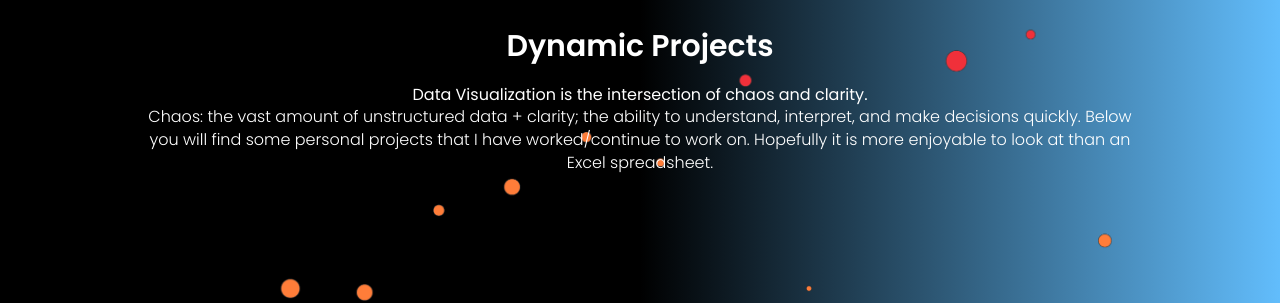
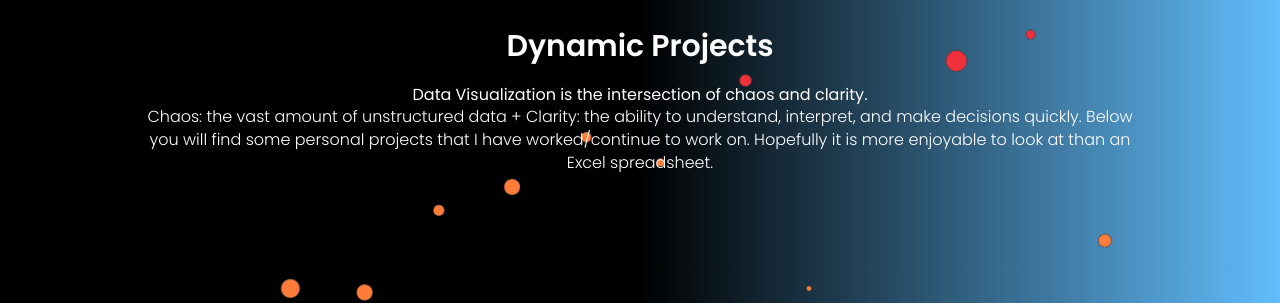
Before and after one commit to boombranco/boombranco.github.io, a Jekyll site: the page projects.html, which Jekyll copies as it is, in a window 1280 px wide. Shown: the part 239-542 px from the top of the page. Built offline with Jekyll 4.4.1, drawn with Linux system fonts in a browser that asks for light colours; nearby versions of some CDN libraries.

Commit message:
Updating opening paragraph

```diff
--- a/projects.html
+++ b/projects.html
@@ -81,7 +81,7 @@
           <div class="col-lg-10">
             <div class="generic-banner-content">
               <h2 class="text-white bubbles-title">Dynamic Projects</h2>
-              <p class="text-white bubbles-text"><strong>Data Visualization is the intersection of chaos and clarity.</strong><br> Chaos: the vast amount of unstructured data + clarity; the ability to understand, interpret, and make decisions quickly. Below you will find some personal projects that I have worked/continue to work on. Hopefully it is more enjoyable to look at than an Excel spreadsheet.</p>
+              <p class="text-white bubbles-text"><strong>Data Visualization is the intersection of chaos and clarity.</strong><br> Chaos: the vast amount of unstructured data + Clarity: the ability to understand, interpret, and make decisions quickly. Below you will find some personal projects that I have worked/continue to work on. Hopefully it is more enjoyable to look at than an Excel spreadsheet.</p>
             </div>
           </div>
         </div>
```
